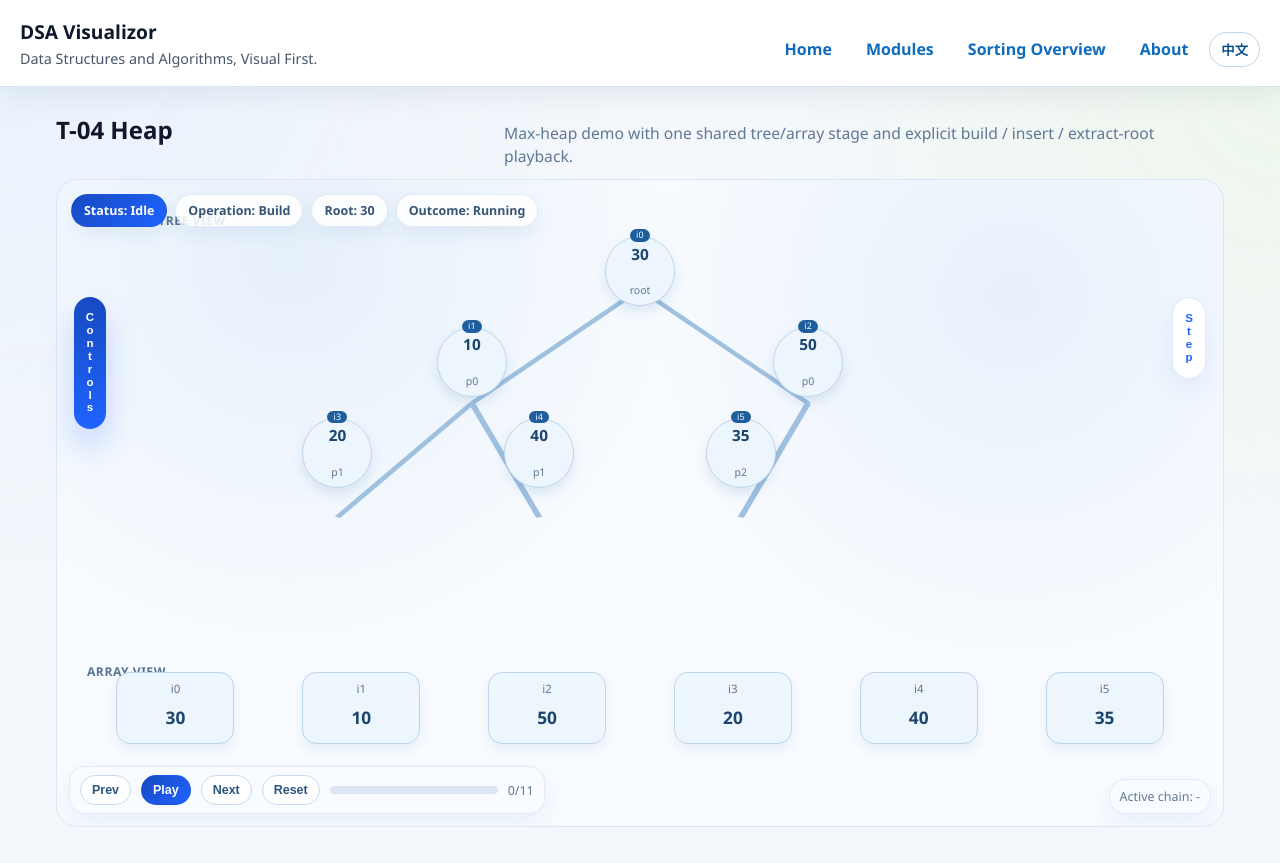
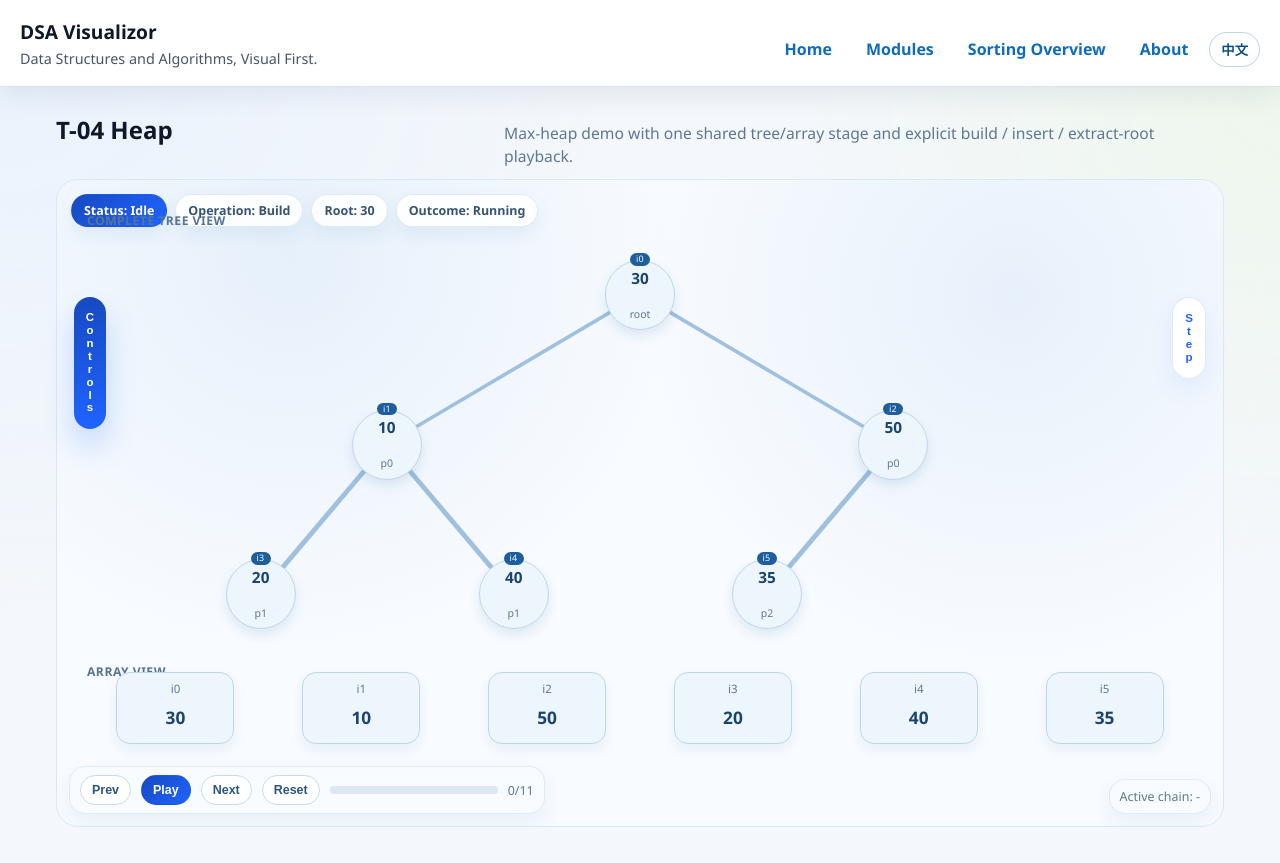
Before and after one commit to Look2046/DSA-with-Codex, a React (Vite) app: page /modules/heap in a window 1280 px wide. Built offline with nearby package versions, Linux system fonts and the light colour scheme.

Commit message:
fix: realign heap tree geometry

```diff
--- a/src/index.css
+++ b/src/index.css
@@ -2366,12 +2366,20 @@ body {
   padding: 18px 20px 122px;
 }
 
+.heap-tree-region {
+  position: absolute;
+  left: 20px;
+  right: 20px;
+  top: 40px;
+  bottom: 126px;
+}
+
 .heap-node-layer {
-  inset: 0 0 116px 0;
+  inset: 0;
 }
 
 .heap-edge-layer {
-  inset: 0 0 116px 0;
+  inset: 0;
 }
 
 .heap-node {
@@ -2404,6 +2412,7 @@ body {
 .heap-stage-label {
   position: absolute;
   left: 20px;
+  z-index: 6;
   font-size: 0.76rem;
   font-weight: 700;
   letter-spacing: 0.04em;
@@ -2425,6 +2434,7 @@ body {
   right: 20px;
   bottom: 18px;
   height: 84px;
+  z-index: 6;
 }
 
 .heap-array-cell {
--- a/src/pages/modules/HeapPage.tsx
+++ b/src/pages/modules/HeapPage.tsx
@@ -1,4 +1,4 @@
-import { useEffect, useMemo, useState } from 'react';
+import { useEffect, useMemo, useRef, useState } from 'react';
 import { WorkspaceShell } from '../../components/WorkspaceShell';
 import { useTimelinePlayer } from '../../engine/timeline/useTimelinePlayer';
 import { useI18n } from '../../i18n/useI18n';
@@ -16,6 +16,10 @@ const DEFAULT_TARGET = 55;
 const DEFAULT_OPERATION: HeapOperation = 'build';
 const MIN_SIZE = 5;
 const MAX_SIZE = 10;
+const HEAP_NODE_DIAMETER_PX = 70;
+const HEAP_NODE_RADIUS_PX = HEAP_NODE_DIAMETER_PX / 2;
+const HEAP_TREE_TOP_PERCENT = 14;
+const HEAP_TREE_BOTTOM_PERCENT = 12;
 const BUILD_CODE_LINE_KEYS = [
   'module.t04.code.build.line1',
   'module.t04.code.build.line2',
@@ -44,6 +48,14 @@ type TranslateFn = ReturnType<typeof useI18n>['t'];
 type HeapConfig = {
   operation: HeapOperation;
   target: number | null;
+};
+type HeapPoint = {
+  x: number;
+  y: number;
+};
+type HeapTreeRegionSize = {
+  width: number;
+  height: number;
 };
 
 function createRandomUniqueDataset(size: number): number[] {
@@ -195,6 +207,85 @@ function getParentIndex(index: number): number | null {
   return Math.floor((index - 1) / 2);
 }
 
+function clampNumber(value: number, min: number, max: number): number {
+  return Math.min(Math.max(value, min), max);
+}
+
+function getHeapNodeLevel(index: number): number {
+  return Math.floor(Math.log2(index + 1));
+}
+
+function getHeapTreeHorizontalInset(regionWidth: number, maxDisplayLevel: number): number {
+  const safeRegionWidth = Math.max(regionWidth, 1);
+  const unitX = 100 / safeRegionWidth;
+  const baseInset = clampNumber((HEAP_NODE_RADIUS_PX + 12) * unitX, 3.5, 7.5);
+  const deepestSlotCount = 2 ** Math.max(maxDisplayLevel, 1);
+  const minDeepestGapPercent = ((HEAP_NODE_DIAMETER_PX + 20) * deepestSlotCount * unitX) / 2;
+  const maxInsetForDeepestGap = Math.max((100 - minDeepestGapPercent) / 2, 1.2);
+  return clampNumber(Math.min(baseInset, maxInsetForDeepestGap), 1.2, 7.5);
+}
+
+function getHeapTreePointByIndex(index: number, top: number, yStep: number, xInset: number): HeapPoint {
+  const level = getHeapNodeLevel(index);
+  const firstIndexOfLevel = 2 ** level - 1;
+  const positionInLevel = index - firstIndexOfLevel;
+  const nodesInLevel = 2 ** level;
+  const ratio = (positionInLevel + 0.5) / nodesInLevel;
+  const usableWidth = Math.max(100 - xInset * 2, 1);
+  return {
+    x: clampNumber(xInset + ratio * usableWidth, 2, 98),
+    y: clampNumber(top + level * yStep, 6, 94),
+  };
+}
+
+function getHeapEdgeSegment(from: HeapPoint, to: HeapPoint, regionSize: HeapTreeRegionSize) {
+  const safeWidth = Math.max(regionSize.width, 1);
+  const safeHeight = Math.max(regionSize.height, 1);
+  const fromPx = { x: (from.x / 100) * safeWidth, y: (from.y / 100) * safeHeight };
+  const toPx = { x: (to.x / 100) * safeWidth, y: (to.y / 100) * safeHeight };
+  const dx = toPx.x - fromPx.x;
+  const dy = toPx.y - fromPx.y;
+  const length = Math.hypot(dx, dy);
+
+  if (length < 0.001) {
+    return {
+      x1: from.x,
+      y1: from.y,
+      x2: to.x,
+      y2: to.y,
+    };
+  }
+
+  const unitX = dx / length;
+  const unitY = dy / length;
+  const clipDistance = Math.min(HEAP_NODE_RADIUS_PX - 2, Math.max(length / 2 - 1, 0));
+
+  if (clipDistance <= 0) {
+    return {
+      x1: from.x,
+      y1: from.y,
+      x2: to.x,
+      y2: to.y,
+    };
+  }
+
+  const start = {
+    x: fromPx.x + unitX * clipDistance,
+    y: fromPx.y + unitY * clipDistance,
+  };
+  const end = {
+    x: toPx.x - unitX * clipDistance,
+    y: toPx.y - unitY * clipDistance,
+  };
+
+  return {
+    x1: clampNumber((start.x / safeWidth) * 100, 0, 100),
+    y1: clampNumber((start.y / safeHeight) * 100, 0, 100),
+    x2: clampNumber((end.x / safeWidth) * 100, 0, 100),
+    y2: clampNumber((end.y / safeHeight) * 100, 0, 100),
+  };
+}
+
 function getHeapVisualPriority(
   highlightType: HighlightType | undefined,
   isPath: boolean,
@@ -217,11 +308,16 @@ function getHeapVisualPriority(
 
 export function HeapPage() {
   const { t } = useI18n();
+  const treeRegionRef = useRef<HTMLDivElement | null>(null);
   const [datasetSize, setDatasetSize] = useState(DEFAULT_DATASET.length);
   const [seedData, setSeedData] = useState<number[]>(DEFAULT_DATASET);
   const [operationInput, setOperationInput] = useState<HeapOperation>(DEFAULT_OPERATION);
   const [targetInput, setTargetInput] = useState(String(DEFAULT_TARGET));
   const [error, setError] = useState('');
+  const [treeRegionSize, setTreeRegionSize] = useState<HeapTreeRegionSize>({
+    width: 0,
+    height: 0,
+  });
   const [activeConfig, setActiveConfig] = useState<HeapConfig>({
     operation: DEFAULT_OPERATION,
     target: null,
@@ -248,6 +344,40 @@ export function HeapPage() {
     reset();
   }, [reset, setTotalFrames, steps.length]);
 
+  useEffect(() => {
+    const element = treeRegionRef.current;
+    if (!element) {
+      return;
+    }
+
+    const syncSize = (width: number, height: number) => {
+      setTreeRegionSize((current) => {
+        if (Math.abs(current.width - width) < 0.5 && Math.abs(current.height - height) < 0.5) {
+          return current;
+        }
+        return { width, height };
+      });
+    };
+
+    const rect = element.getBoundingClientRect();
+    syncSize(rect.width, rect.height);
+
+    if (typeof ResizeObserver === 'undefined') {
+      return;
+    }
+
+    const observer = new ResizeObserver((entries) => {
+      const entry = entries[0];
+      if (!entry) {
+        return;
+      }
+      syncSize(entry.contentRect.width, entry.contentRect.height);
+    });
+
+    observer.observe(element);
+    return () => observer.disconnect();
+  }, []);
+
   const heapPreview = useMemo(() => buildMaxHeapArray(seedData), [seedData]);
   const currentArray = useMemo(() => currentSnapshot?.arrayState ?? [], [currentSnapshot?.arrayState]);
   const currentItemIds = useMemo(
@@ -271,27 +401,59 @@ export function HeapPage() {
     return Math.min(14, Math.max(8.2, 84 / currentArray.length));
   }, [currentArray.length]);
 
-  const positionMap = useMemo(() => {
-    const positions = new Map<number, { x: number; y: number }>();
+  const { positionMap, edgeSegments } = useMemo(() => {
+    const positions = new Map<number, HeapPoint>();
+    const segments: Array<{ key: string; x1: number; y1: number; x2: number; y2: number }> = [];
 
     if (currentArray.length === 0) {
-      return positions;
+      return {
+        positionMap: positions,
+        edgeSegments: segments,
+      };
     }
 
-    const maxDepth = Math.floor(Math.log2(currentArray.length));
+    const maxDisplayLevel = getHeapNodeLevel(currentArray.length - 1);
+    const effectiveRegionSize = {
+      width: treeRegionSize.width > 0 ? treeRegionSize.width : 1180,
+      height: treeRegionSize.height > 0 ? treeRegionSize.height : 420,
+    };
+    const xInset = getHeapTreeHorizontalInset(effectiveRegionSize.width, maxDisplayLevel);
+    const top = maxDisplayLevel === 0 ? 50 : HEAP_TREE_TOP_PERCENT;
+    const yStep = maxDisplayLevel === 0 ? 0 : (100 - HEAP_TREE_TOP_PERCENT - HEAP_TREE_BOTTOM_PERCENT) / maxDisplayLevel;
 
     currentArray.forEach((_, index) => {
-      const depth = Math.floor(Math.log2(index + 1));
-      const levelStart = 2 ** depth - 1;
-      const positionInLevel = index - levelStart;
-      const nodesOnLevel = 2 ** depth;
-      const x = 6 + ((positionInLevel + 1) * 88) / (nodesOnLevel + 1);
-      const y = 16 + (maxDepth === 0 ? 18 : (depth / maxDepth) * 40);
-      positions.set(index, { x, y });
+      positions.set(index, getHeapTreePointByIndex(index, top, yStep, xInset));
     });
 
-    return positions;
-  }, [currentArray]);
+    currentArray.forEach((_, index) => {
+      const from = positions.get(index);
+      if (!from) {
+        return;
+      }
+
+      [index * 2 + 1, index * 2 + 2].forEach((childIndex) => {
+        if (childIndex >= currentArray.length) {
+          return;
+        }
+
+        const to = positions.get(childIndex);
+        if (!to) {
+          return;
+        }
+
+        const segment = getHeapEdgeSegment(from, to, effectiveRegionSize);
+        segments.push({
+          key: `${index}-${childIndex}`,
+          ...segment,
+        });
+      });
+    });
+
+    return {
+      positionMap: positions,
+      edgeSegments: segments,
+    };
+  }, [currentArray, treeRegionSize.height, treeRegionSize.width]);
   const arrayPositionMap = useMemo(() => {
     const positions = new Map<number, number>();
 
@@ -309,25 +471,6 @@ export function HeapPage() {
 
     return positions;
   }, [arrayCellWidthPercent, currentArray]);
-
-  const edges = useMemo(() => {
-    const nextEdges: Array<{ from: number; to: number }> = [];
-
-    currentArray.forEach((_, index) => {
-      const leftIndex = index * 2 + 1;
-      const rightIndex = index * 2 + 2;
-
-      if (leftIndex < currentArray.length) {
-        nextEdges.push({ from: index, to: leftIndex });
-      }
-
-      if (rightIndex < currentArray.length) {
-        nextEdges.push({ from: index, to: rightIndex });
-      }
-    });
-
-    return nextEdges;
-  }, [currentArray]);
 
   const highlightMap = useMemo(() => {
     const map = new Map<number, HighlightType>();
@@ -627,21 +770,18 @@ export function HeapPage() {
           {currentArray.length > 0 ? (
             <>
               <span className="heap-stage-label heap-stage-label-tree">{t('module.t04.view.tree')}</span>
+              <div ref={treeRegionRef} className="heap-tree-region">
                 <svg className="tree-edge-layer heap-edge-layer" viewBox="0 0 100 100" preserveAspectRatio="none">
-                {edges.map((edge) => {
-                  const from = positionMap.get(edge.from);
-                  const to = positionMap.get(edge.to);
-                  return (
+                  {edgeSegments.map((edge) => (
                     <line
-                      key={`${edge.from}-${edge.to}`}
+                      key={edge.key}
                       className="tree-edge"
-                      x1={from?.x ?? 0}
-                      y1={from?.y ?? 0}
-                      x2={to?.x ?? 0}
-                      y2={to?.y ?? 0}
+                      x1={edge.x1}
+                      y1={edge.y1}
+                      x2={edge.x2}
+                      y2={edge.y2}
                     />
-                  );
-                })}
+                  ))}
                 </svg>
 
                 <div className="tree-node-layer heap-node-layer">
@@ -680,6 +820,7 @@ export function HeapPage() {
                       </div>
                     );
                   })}
+                </div>
               </div>
 
               <span className="heap-stage-label heap-stage-label-array">{t('module.t04.view.array')}</span>
```
Also changed, not shown: 2 other files (tests, documents, lock files or other folders). Lines whose indentation alone changed are shown as unchanged.
